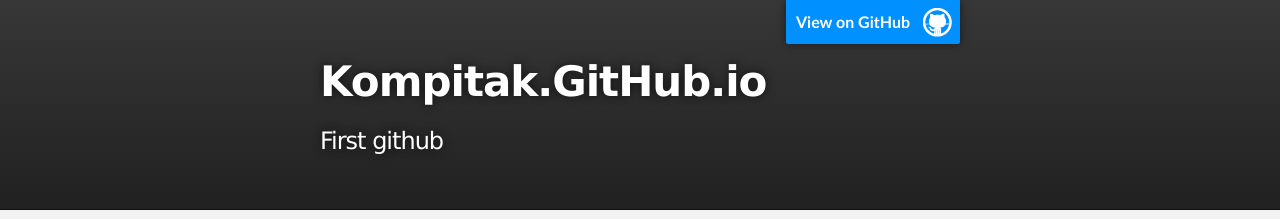
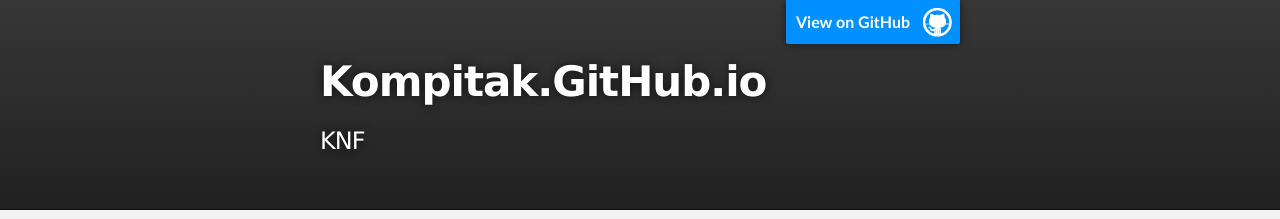
Before and after one commit to kompitak/kompitak.github.io, a plain HTML site: page index.html in a window 1280 px wide. Shown: the top 219 px of the page. Drawn offline with Linux system fonts and the light colour scheme.

Commit message:
Update index.html

```diff
--- a/index.html
+++ b/index.html
@@ -19,7 +19,7 @@
           <a id="forkme_banner" href="https://github.com/kompitak">View on GitHub</a>
 
           <h1 id="project_title">Kompitak.GitHub.io</h1>
-          <h2 id="project_tagline">First github</h2>
+          <h2 id="project_tagline">KNF</h2>
 
         </header>
     </div>
```
